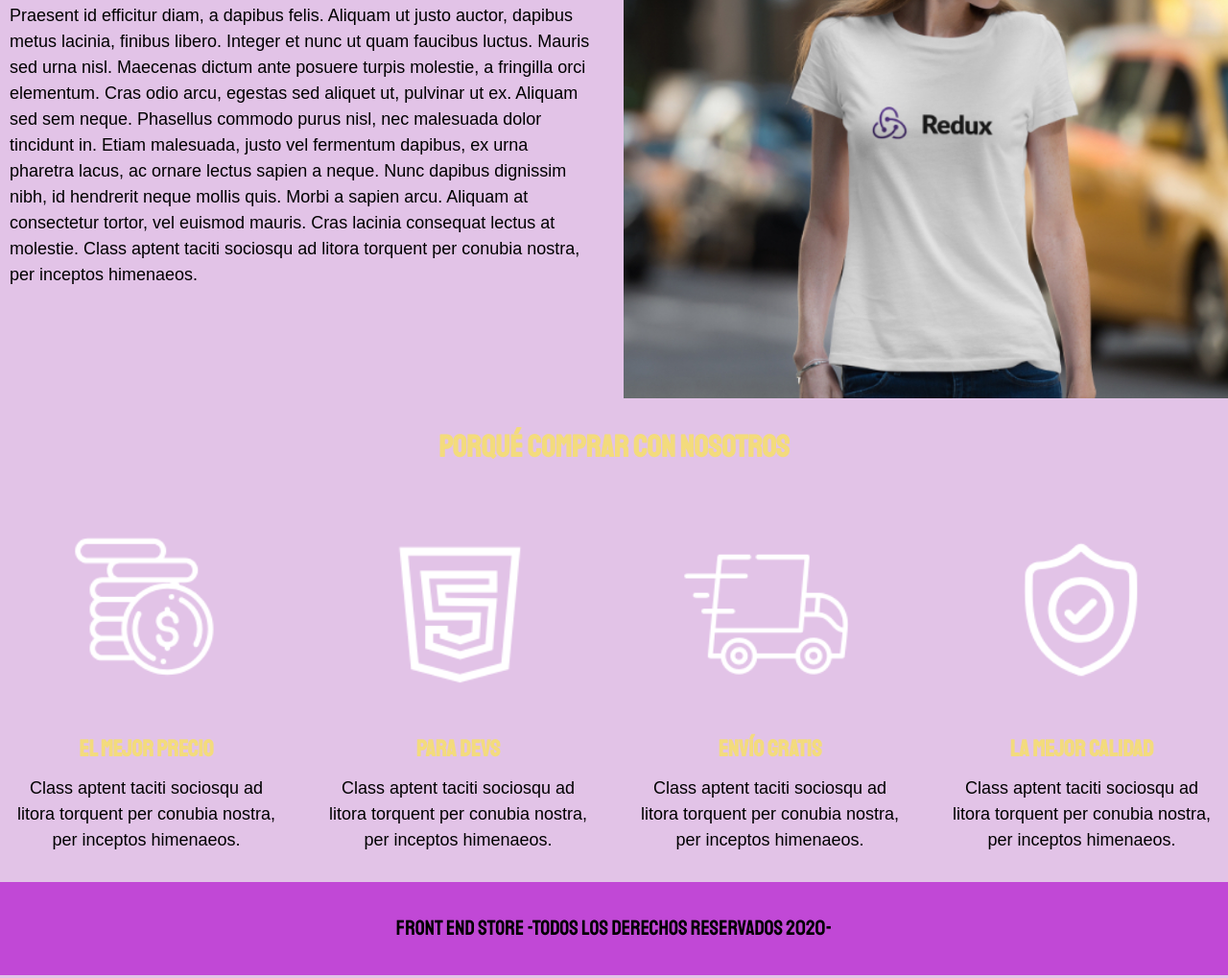
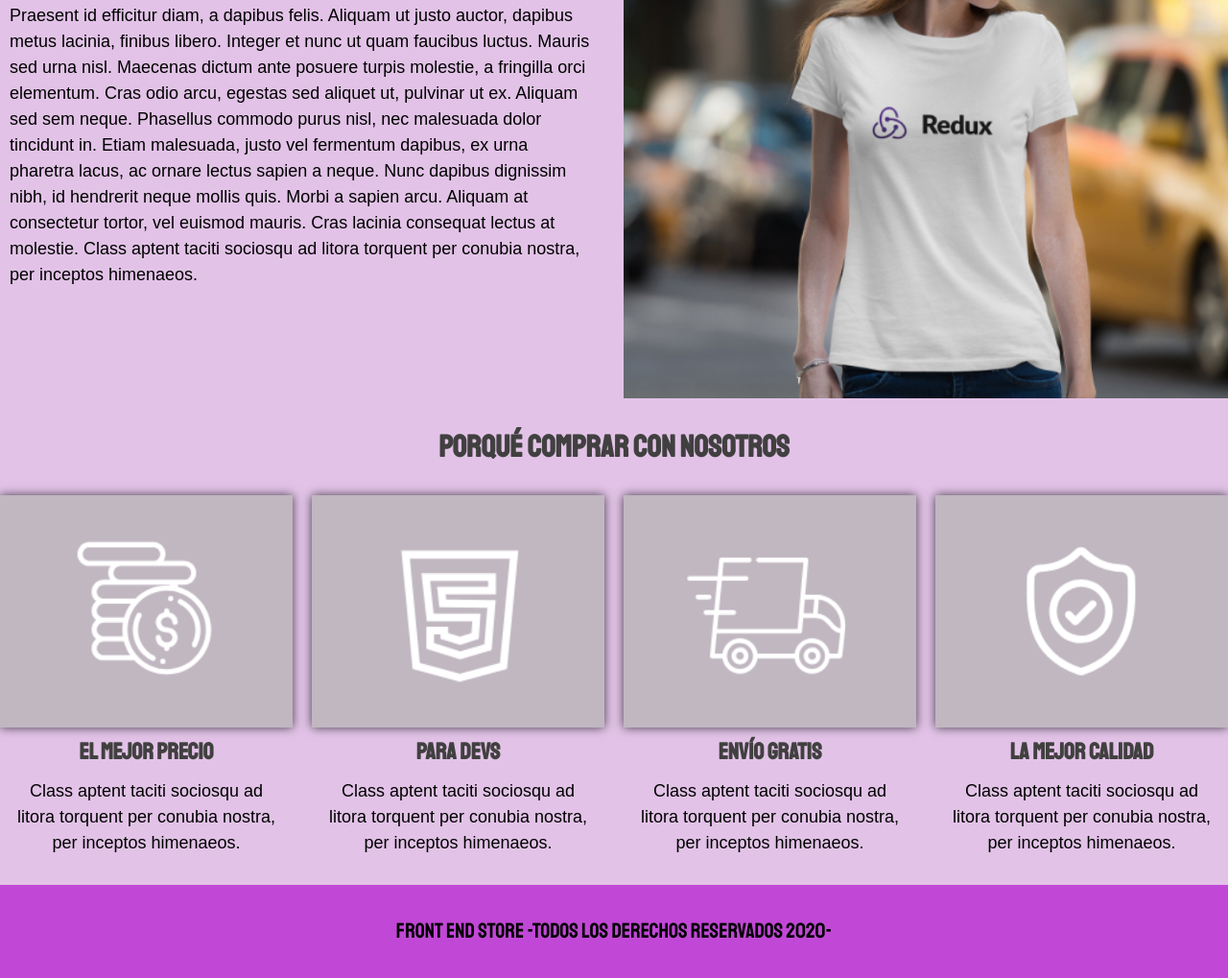
Before and after one commit to Gisems/TiendaVirtual, a plain HTML site: page nosotros.html in a window 1280 px wide. Shown: the part 368-1387 px from the top of the page at 96% size. Drawn offline with Linux system fonts and the light colour scheme.

Commit message:
colores
cambio de colores

```diff
--- a/Css/style.css
+++ b/Css/style.css
@@ -1,8 +1,8 @@
 :root {
     --primario: #e2c3e7;
     --primarioOscuro: #c148d6;
-    --secundario: #f3db7d;
-    --segundarioOscuro: rgb(233,287,2);
+    --secundario: #414040;
+    --segundarioOscuro: #b3b3b3b9;
     --blanco: #FFF;
     --negro: #000;
 
@@ -112,6 +112,7 @@ h3{
 /**Producto**/
 .producto{
     background-color: var(--primarioOscuro);
+    box-shadow: 0 0 10px rgba(0, 0, 0, 0.7);
     padding: 1rem;
 }
 .producto__nombre{
@@ -208,6 +209,11 @@ h3{
 .bloque__titulo{
     margin: 0;
 }
+.bloque__imagen{
+    background-color: var(--segundarioOscuro);
+    box-shadow: 0 0 10px rgba(0, 0, 0, 0.7);
+    padding: 0.5rem;
+}
 
 /*Página del Producto*/
 .camisa{
```
